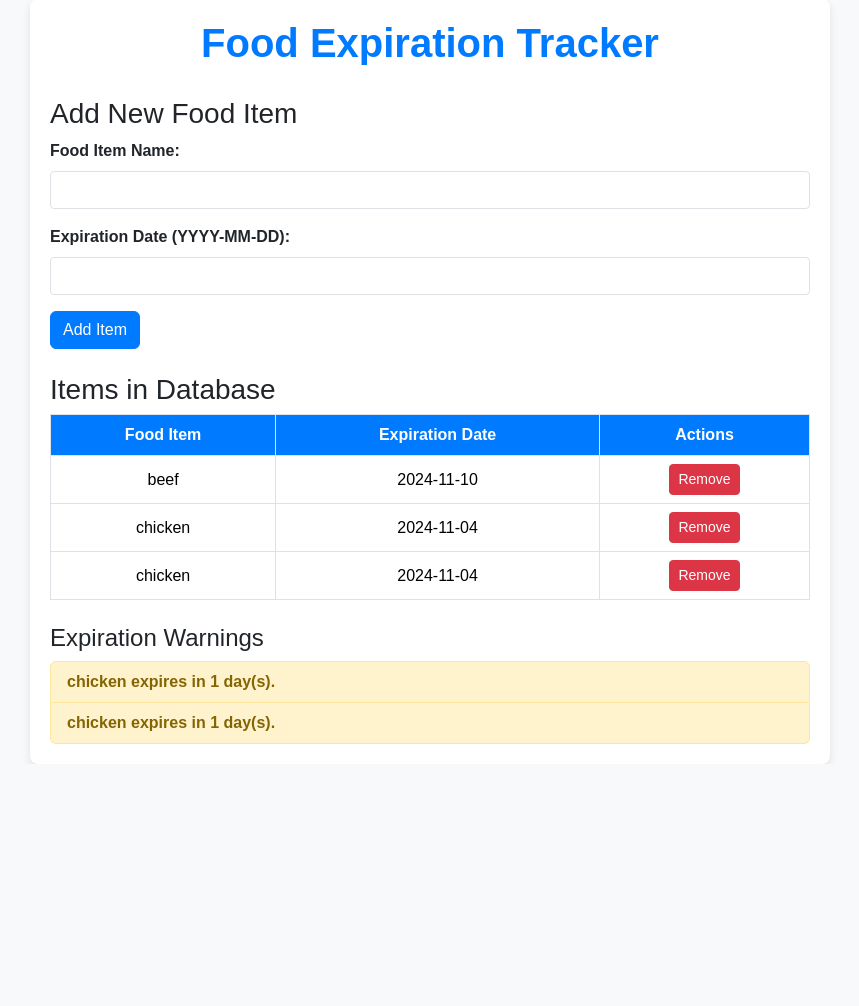
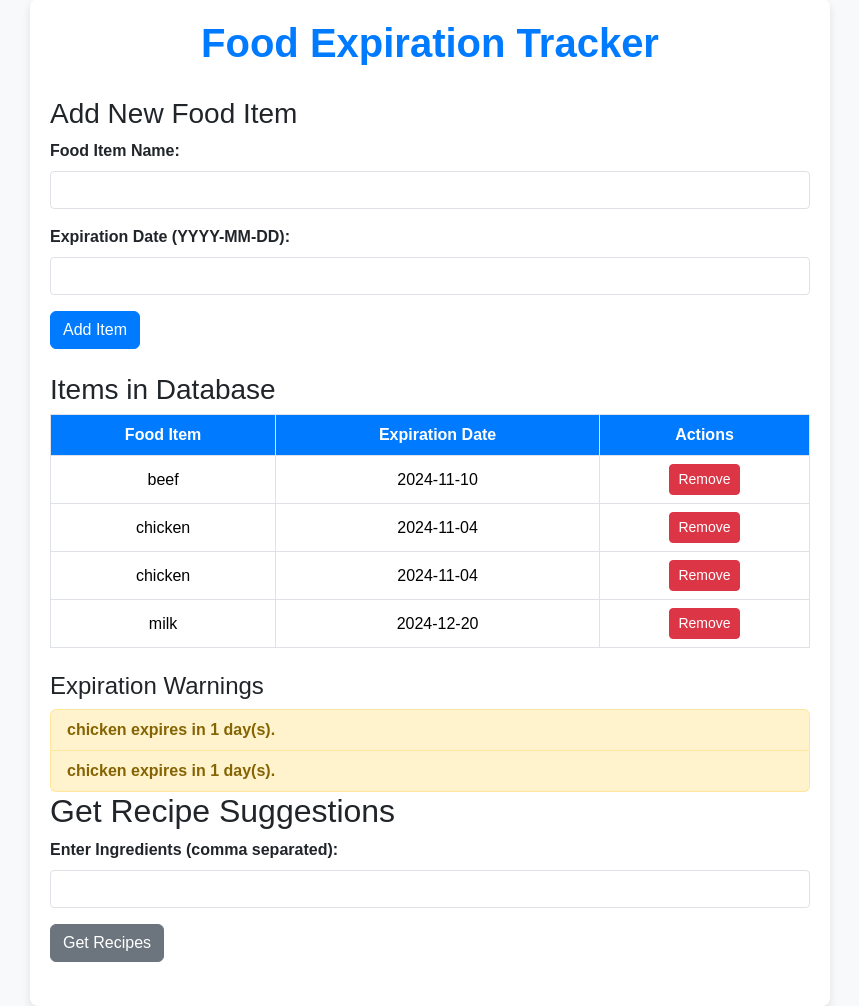
Before and after one commit to KamAkbar/fridgeit, a Flask app: page / in a window 1280 px wide. Shown: the part 49-1055 px from the top of the page, without its empty margins (210-1069 px from the left). Before the commit the page ends 813 px from the top, so only its background shows below. Run offline with Flask 3, Linux system fonts and the light colour scheme; data comes from the database, SQL or seed files in the repository.

Commit message:
added recipes

```diff
--- a/app.py
+++ b/app.py
@@ -1,6 +1,7 @@
 from flask import Flask, render_template, request, redirect, url_for, flash
 import sqlite3
-from datetime import datetime, timedelta
+from datetime import datetime
+import requests
 
 app = Flask(__name__)
 app.secret_key = "supersecretkey"  # Required for flash messages
@@ -67,6 +68,46 @@ def delete_item(item_id):
     flash("Item removed successfully.", "success")
     return redirect(url_for('index'))
 
+# Make API requests
+API_KEY = "769c0353b2ba49558879cd467d54f0a2"
+
+@app.route('/suggest_recipes')
+def suggest_recipes():
+    # Fetch items from the database
+    conn = sqlite3.connect(DB_PATH)
+    cursor = conn.cursor()
+    cursor.execute("SELECT name FROM food_items")
+    items = cursor.fetchall()
+    conn.close()
+
+    # Collect ingredients and format them for the API request
+    ingredients = ",".join([item[0] for item in items])
+
+    # Fetch recipes from Spoonacular API
+    url = f"https://api.spoonacular.com/recipes/findByIngredients?ingredients={ingredients}&number=5&apiKey={API_KEY}"
+    try:
+        response = requests.get(url)
+        response.raise_for_status()
+        recipes = response.json()
+    except requests.exceptions.RequestException as e:
+        flash(f"Error fetching recipes: {e}", "danger")
+        recipes = []
+
+    return render_template('recipes.html', recipes=recipes)
+
+@app.route('/recipe/<int:recipe_id>')
+def recipe_info(recipe_id):
+    url = f"https://api.spoonacular.com/recipes/{recipe_id}/information?includeNutrition=true&apiKey={API_KEY}"
+    try:
+        response = requests.get(url)
+        response.raise_for_status()  # Raise an error for bad responses
+        recipe_details = response.json()
+        return render_template('recipe_info.html', recipe=recipe_details)
+    except requests.exceptions.RequestException as e:
+        flash(f"Error fetching recipe details: {e}", "danger")
+        return redirect(url_for('index'))  # Redirect to index on error
+
+
 if __name__ == '__main__':
     setup_database()
-    app.run(host="0.0.0.0", port=4000)
+    app.run(host="0.0.0.0", port=9000, debug=True)
--- a/templates/index.html
+++ b/templates/index.html
@@ -61,6 +66,79 @@
                 {% endfor %}
             </ul>
         {% endif %}
+
+        <!-- Recipe Suggestions Form -->
+        <h2>Get Recipe Suggestions</h2>
+        <form id="ingredients-form" class="mb-4">
+            <div class="mb-3">
+                <label for="ingredients" class="form-label">Enter Ingredients (comma separated):</label>
+                <input type="text" id="ingredients" class="form-control" required>
+            </div>
+            <button type="submit" class="btn btn-secondary">Get Recipes</button>
+        </form>
+
+        <div id="recipe-suggestions"></div>
+        <div id="recipe-info"></div> <!-- Section to display detailed recipe information -->
+
     </div>
+
+    <script>
+        $(document).ready(function() {
+            $('#ingredients-form').on('submit', function(e) {
+                e.preventDefault(); // Prevent default form submission
+                const ingredients = $('#ingredients').val();
+                const apiKey = '769c0353b2ba49558879cd467d54f0a2';
+
+                $.ajax({
+                    url: `https://api.spoonacular.com/recipes/findByIngredients?ingredients=${encodeURIComponent(ingredients)}&apiKey=${apiKey}`,
+                    method: 'GET',
+                    success: function(data) {
+                        $('#recipe-suggestions').empty(); // Clear previous suggestions
+                        if (data.length > 0) {
+                            let suggestionsHtml = '<h4>Recipe Suggestions:</h4><ul class="list-group">';
+                            data.forEach(function(recipe) {
+                                suggestionsHtml += `<li class="list-group-item recipe-item" data-id="${recipe.id}"><a href="#">${recipe.title}</a></li>`;
+                            });
+                            suggestionsHtml += '</ul>';
+                            $('#recipe-suggestions').html(suggestionsHtml);
+                        } else {
+                            $('#recipe-suggestions').html('<p>No recipes found.</p>');
+                        }
+                    },
+                    error: function() {
+                        $('#recipe-suggestions').html('<p>Error fetching recipes.</p>');
+                    }
+                });
+            });
+
+            // Fetch detailed recipe information on click
+            $(document).on('click', '.recipe-item a', function(e) {
+                e.preventDefault(); // Prevent default anchor behavior
+                const recipeId = $(this).parent().data('id'); // Get recipe ID from data attribute
+
+                $.ajax({
+                    url: `https://api.spoonacular.com/recipes/${recipeId}/information?includeNutrition=true&apiKey=769c0353b2ba49558879cd467d54f0a2`,
+                    method: 'GET',
+                    success: function(recipe) {
+                        let recipeHtml = `
+                            <h4>${recipe.title}</h4>
+                            <p><strong>Summary:</strong> ${recipe.summary}</p>
+                            <p><strong>Ready in:</strong> ${recipe.readyInMinutes} minutes</p>
+                            <h5>Ingredients:</h5>
+                            <ul>`;
+                        recipe.extendedIngredients.forEach(function(ingredient) {
+                            recipeHtml += `<li>${ingredient.original}</li>`;
+                        });
+                        recipeHtml += '</ul>';
+                        recipeHtml += `<p><a href="${recipe.sourceUrl}" target="_blank" class="btn btn-primary">View Full Recipe</a></p>`;
+                        $('#recipe-info').html(recipeHtml); // Display detailed recipe info
+                    },
+                    error: function() {
+                        $('#recipe-info').html('<p>Error fetching recipe details.</p>');
+                    }
+                });
+            });
+        });
+    </script>
 </body>
 </html>
```
Also changed, not shown: other parts of templates/index.html (+5 -0 lines), templates/recipe_info.html (added, +35 -0 lines), templates/recipes.html (added, +10 -0 lines), food_expiration.db, templates/index_backup.html (deleted), templates/view_recipe.html (deleted).
